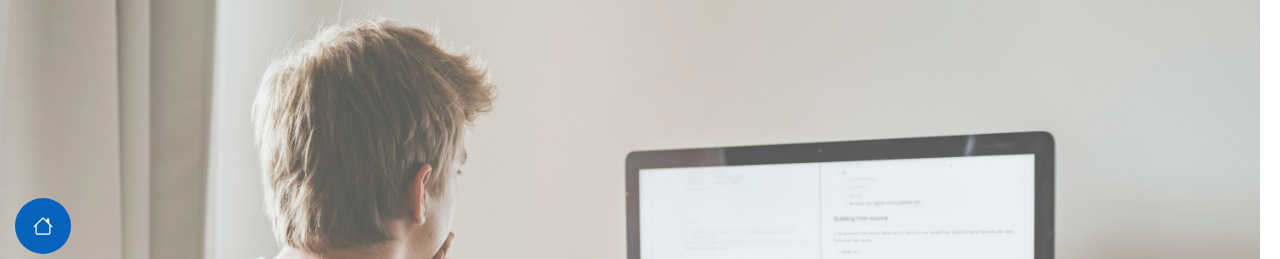
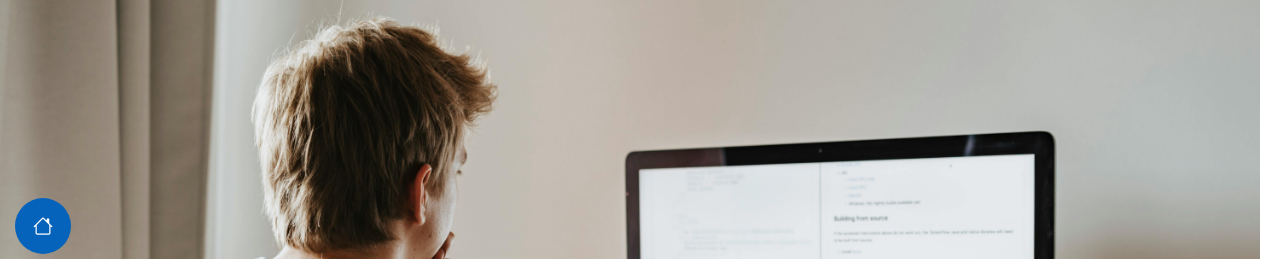
Before and after one commit to abdulzakirkhan/portfolio, a plain HTML site: page index.html in a window 1280 px wide. Shown: the top 259 px of the page. Drawn offline with nearby package versions, Linux system fonts and the light colour scheme.

Commit message:
Update main.css

```diff
--- a/assets/css/main.css
+++ b/assets/css/main.css
@@ -545,7 +545,7 @@ section,
 
 .hero:before {
   content: "";
-  background: color-mix(in srgb, var(--background-color), transparent 67%);
+  background: color-mix(in srgb, var(--background-color), transparent 100%);
   position: absolute;
   inset: 0;
   z-index: 2;
```
